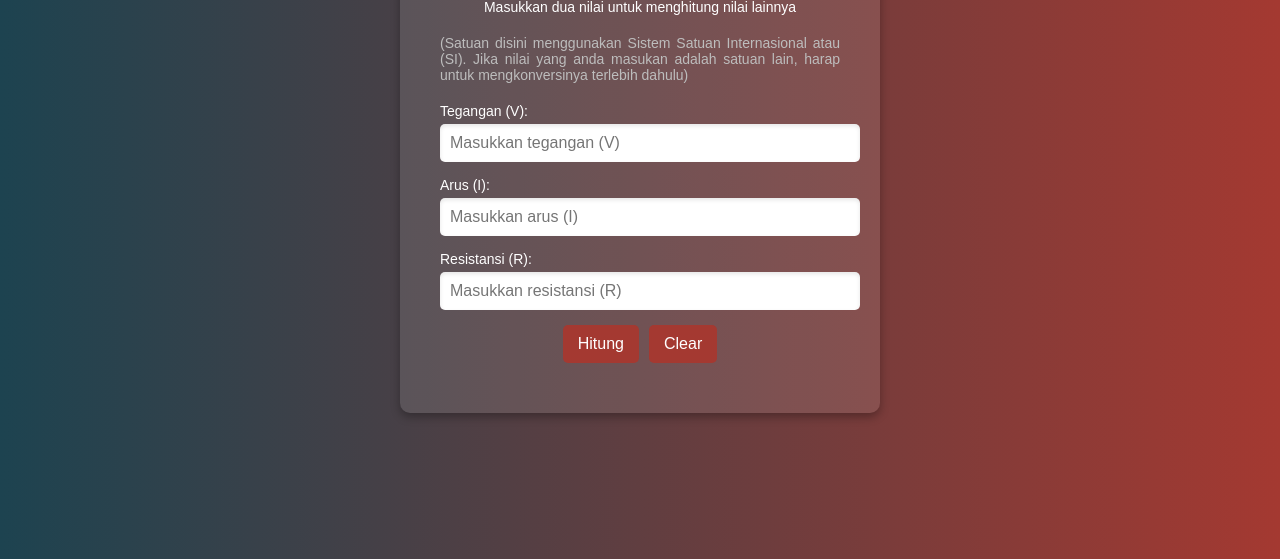
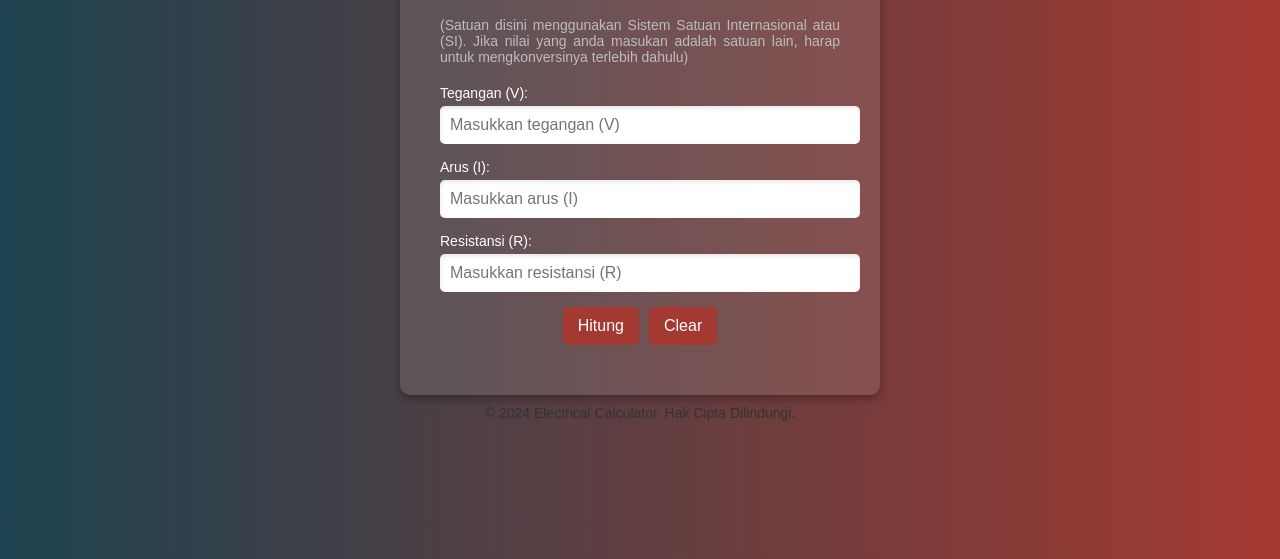
Before and after one commit to Alexander-017/Electrical-Calculator, a plain HTML site: page index.html in a window 1280 px wide. Shown: the part 241-800 px from the top of the page. Drawn offline with Linux system fonts and the light colour scheme.

Commit message:
Add files via upload

```diff
--- a/index.html
+++ b/index.html
@@ -32,8 +32,14 @@
         </div>
         <div id="result"></div>
     </div>
+    <div>
+        <footer class="footer">
+            &copy; <span id="year"></span> Electrical Calculator. Hak Cipta Dilindungi.
+        </footer>
+    </div>
 
     <script>
+        document.getElementById("year").textContent = new Date().getFullYear();
         function calculate() {
             const v = parseFloat(document.getElementById("v").value);
             const i = parseFloat(document.getElementById("i").value);
--- a/styles.css
+++ b/styles.css
@@ -6,11 +6,13 @@ body {
     color: #ffffff;
     display: flex;
     justify-content: center;
+    flex-direction: column;
     align-items: center;
     height: 100vh;
 }
 
 .container {
+
     background: rgba(255, 255, 255, 0.1);
     padding: 30px 40px;
     border-radius: 10px;
@@ -70,7 +72,11 @@ button {
 button:hover {
     background: #721c24;
 }
-
+.footer {
+    padding: 10px 0;
+    color: #333;
+    font-size: 14px;
+}
 #result {
     margin-top: 20px;
     font-size: 16px;
```
